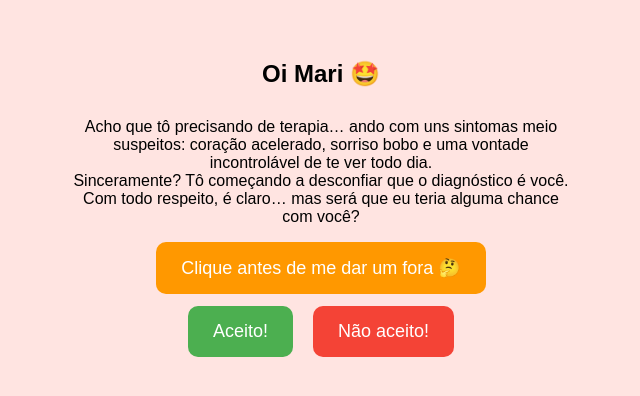
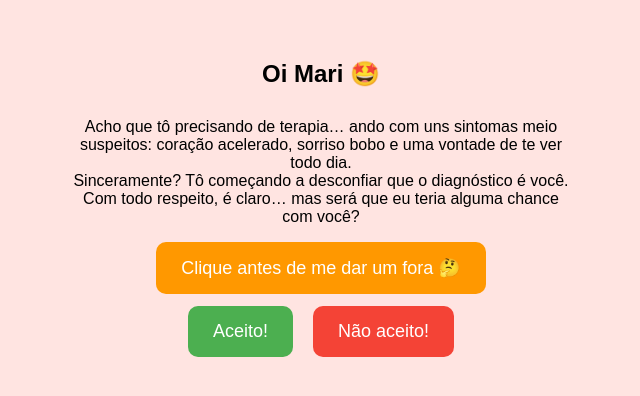
Before and after one commit to Matheushbvitor/teste, a plain HTML site: page index.html in a window 1280 px wide. Shown: the part 220-616 px from the top of the page, without its empty margins (319-959 px from the left). Drawn offline with Linux system fonts and the light colour scheme.

Commit message:
Update index.html

```diff
--- a/index.html
+++ b/index.html
@@ -52,7 +52,7 @@
 <body>
   <h1>Oi Mari 🤩</h1>
   <p style="max-width: 500px;">
-    Acho que tô precisando de terapia… ando com uns sintomas meio suspeitos: coração acelerado, sorriso bobo e uma vontade incontrolável de te ver todo dia.<br>
+    Acho que tô precisando de terapia… ando com uns sintomas meio suspeitos: coração acelerado, sorriso bobo e uma vontade de te ver todo dia.<br>
     Sinceramente? Tô começando a desconfiar que o diagnóstico é você.<br>
     Com todo respeito, é claro… mas será que eu teria alguma chance com você?
   </p>
```
